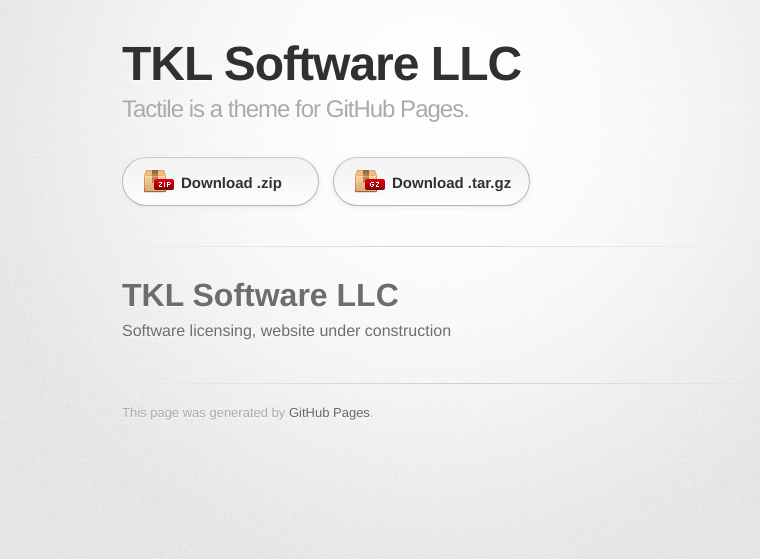
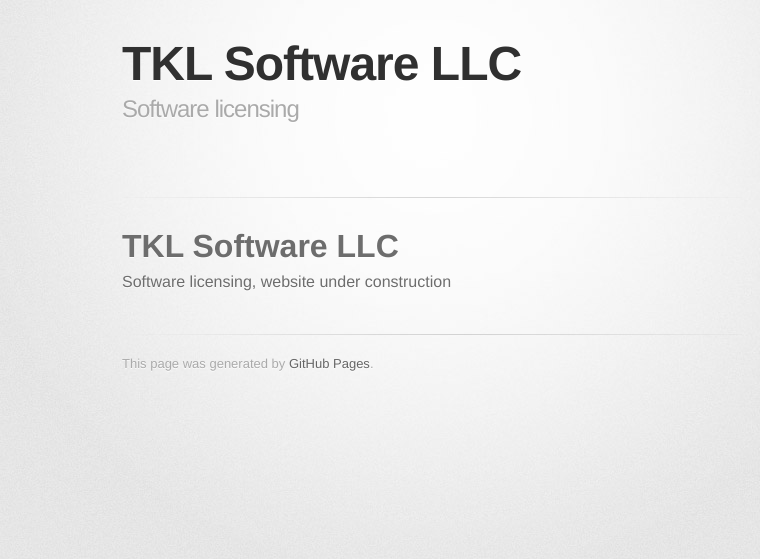
Before and after one commit to tklsoftware/tklsoftware.github.io, a Jekyll site: the page built from index.md, in a window 1280 px wide. Shown: the top 559 px of the page, without its empty margins (208-968 px from the left). Built offline with Jekyll 4.4.1, drawn with Linux system fonts in a browser that asks for light colours; some web fonts are replaced; our own code applies the rules of GitHub Pages for plain Markdown files.

Commit message:
Update _config.yml

```diff
--- a/_config.yml
+++ b/_config.yml
@@ -1,5 +1,5 @@
-title: Tactile theme
-description: Tactile is a theme for GitHub Pages.
-show_downloads: true
+title: TKL Software LLC
+description: Software licensing
+show_downloads: false
 google_analytics:
 theme: jekyll-theme-tactile
```
